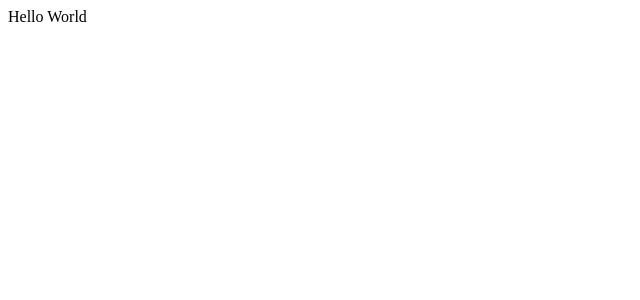
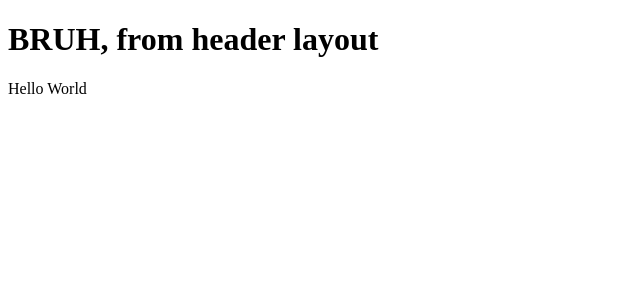
Before and after one commit to dankoteck/kuroco-test-nuxt3, a Nuxt app: page / in a window 1280 px wide. Shown: the top 300 px of the page, without its empty margins (0-640 px from the left). Built offline with nearby package versions, Linux system fonts and the light colour scheme.

Commit message:
fix(build): fix deploy.

```diff
--- a/app.vue
+++ b/app.vue
@@ -1,6 +1,7 @@
 <template>
   <div>
-    <NuxtLoadingIndicator />
-    <NuxtPage />
+    <NuxtLayout>
+      <NuxtPage />
+    </NuxtLayout>
   </div>
 </template>
--- /dev/null
+++ b/layouts/default.vue
@@ -0,0 +1,6 @@
+<template>
+  <div>
+    <h1>BRUH, from header layout</h1>
+    <slot />
+  </div>
+</template>
--- a/nuxt.config.ts
+++ b/nuxt.config.ts
@@ -2,12 +2,11 @@ const path = require("path");
 
 // https://nuxt.com/docs/api/configuration/nuxt-config
 export default defineNuxtConfig({
-  devtools: { enabled: true },
+  devtools: { enabled: false },
   ssr: false,
   nitro: {
-    preset: "service-worker",
-    // output: {
-    //   publicDir: path.join(__dirname, "dist"),
-    // },
+    output: {
+      publicDir: path.join(__dirname, "dist"),
+    },
   },
 });
```
